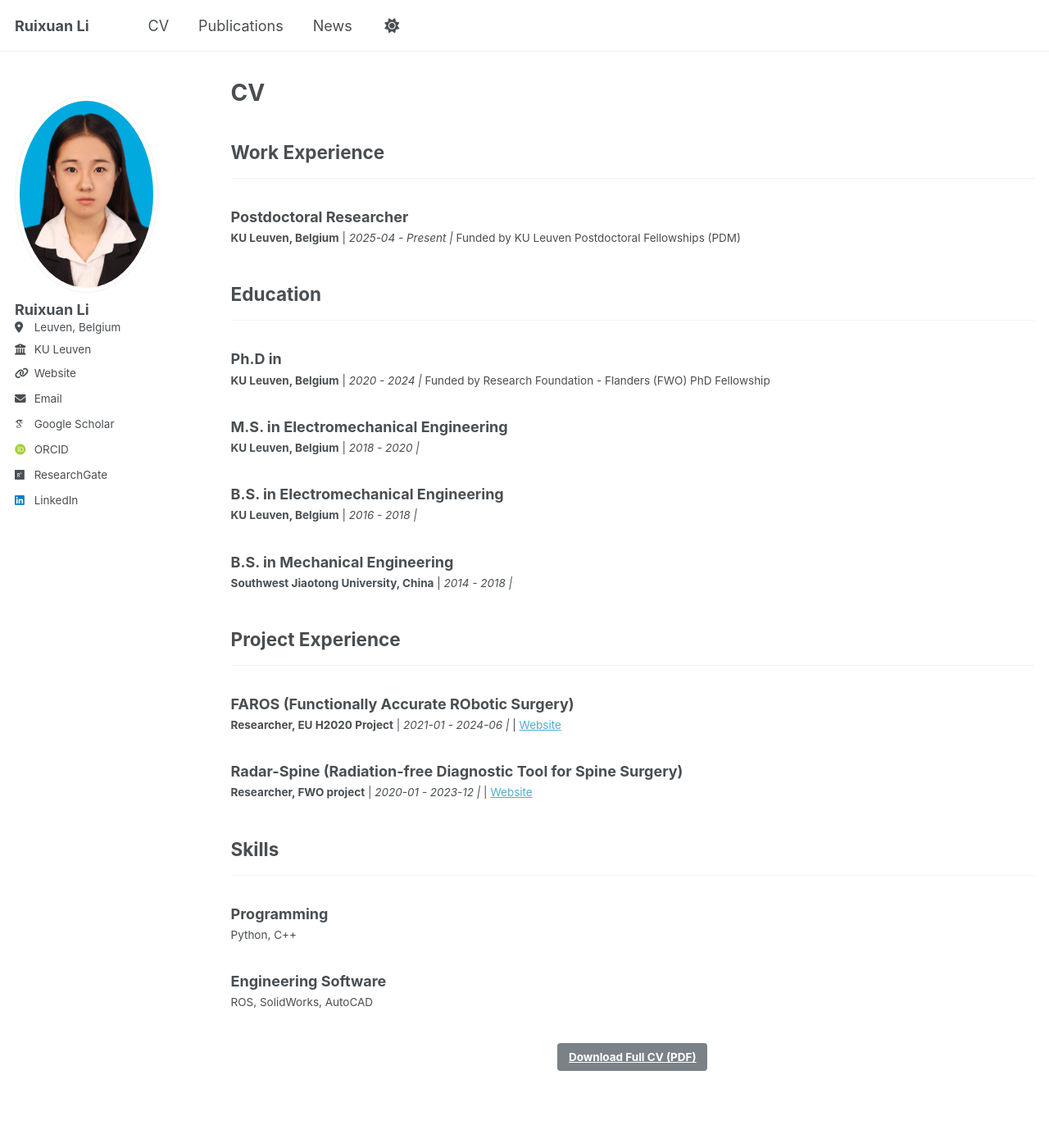
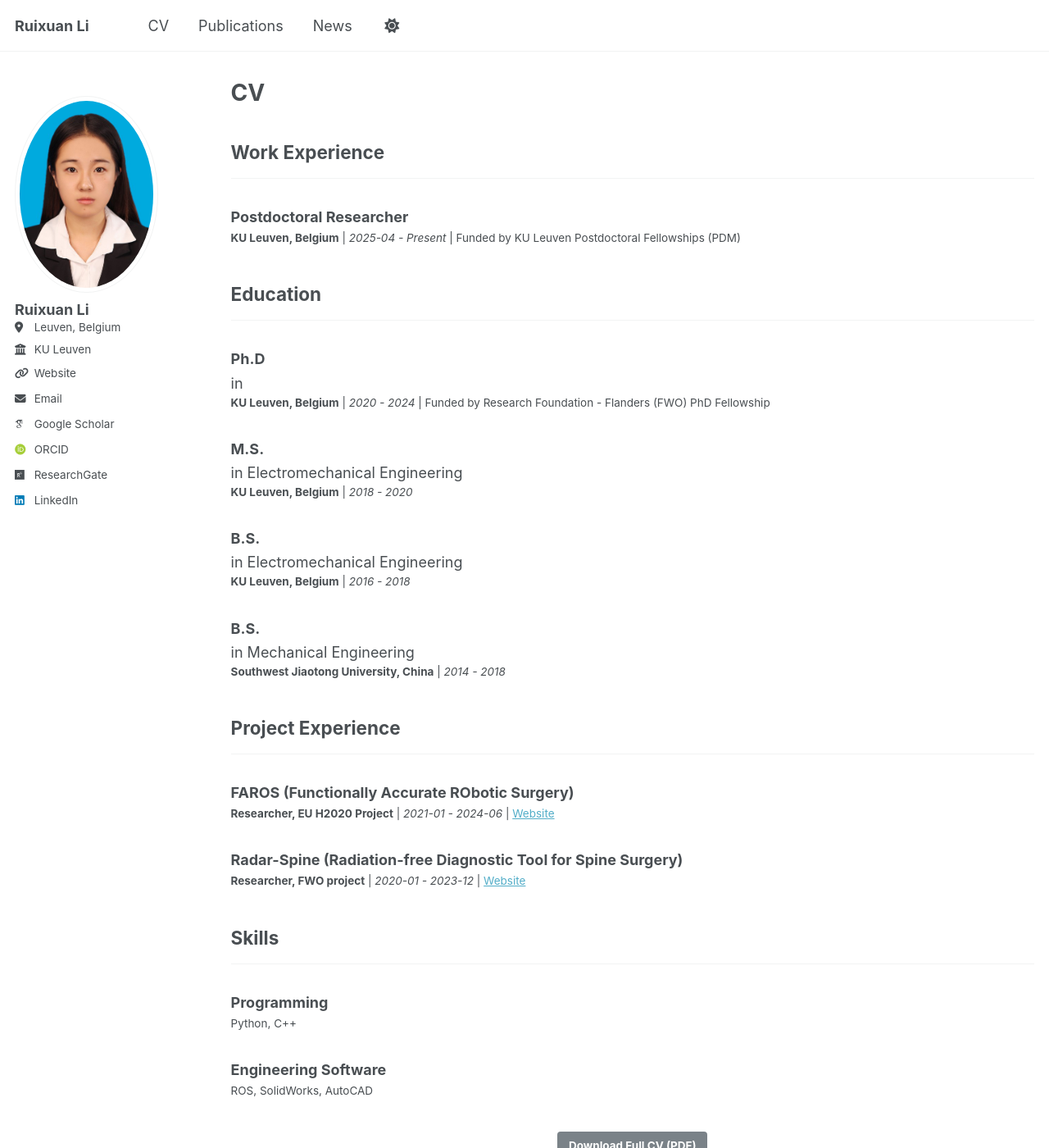
Before and after one commit to Li-Ruixuan/Li-Ruixuan.github.io, a Jekyll site: the page built from _pages/cv.html, in a window 1280 px wide and 1400 px high. Shown: the whole window at 82% size. Built offline with Jekyll 4.4.1, drawn with Linux system fonts in a browser that asks for light colours; some web fonts are replaced.

```diff
--- a/_pages/cv.html
+++ b/_pages/cv.html
@@ -17,7 +17,7 @@ Email: {{ site.data.cv.basics.email }}    -->
 <div class="list__item">
   <article class="archive__item">
     <h3 class="archive__item-title">{{ work.position }}</h3>
-    <p class="archive__item-excerpt"><strong>{{ work.company }}</strong> | <em>{{ work.startDate }}{% if work.endDate %} - {{ work.endDate }}{% else %} - Present{% endif %} | </em>{% if work.summary %} {{ work.summary }}{% endif %}</p>
+    <p class="archive__item-excerpt"><strong>{{ work.company }}</strong> | <em>{{ work.startDate }}{% if work.endDate %} - {{ work.endDate }}{% else %} - Present{% endif %} </em>{% if work.summary %} | {{ work.summary }}{% endif %}</p>
   </article>
 </div>
 {% endfor %}
@@ -28,8 +28,8 @@ Email: {{ site.data.cv.basics.email }}    -->
 {% for edu in site.data.cv.education %}
 <div class="list__item">
   <article class="archive__item">
-    <h3 class="archive__item-title">{{ edu.studyType }} in {{ edu.area }}</h3>
-    <p class="archive__item-excerpt"><strong>{{ edu.institution }}</strong> | <em>{{ edu.startDate }}{% if edu.endDate %} - {{ edu.endDate }}{% else %} - Present{% endif %} | </em>{% if edu.summary %} {{ edu.summary }}{% endif %}</p>
+    <h3 class="archive__item-title">{{ edu.studyType }} </h3> in {{ edu.area }}
+    <p class="archive__item-excerpt"><strong>{{ edu.institution }}</strong> | <em>{{ edu.startDate }}{% if edu.endDate %} - {{ edu.endDate }}{% else %} - Present{% endif %} </em>{% if edu.summary %}  | {{ edu.summary }}{% endif %}</p>
   </article>
 </div>
 {% endfor %}
@@ -42,7 +42,7 @@ Email: {{ site.data.cv.basics.email }}    -->
 <div class="list__item">
   <article class="archive__item">
     <h3 class="archive__item-title">{{ exp.name }}</h3>
-    <p class="archive__item-excerpt"><strong>{{ exp.organization }}</strong> | <em>{{ exp.startDate }}{% if exp.endDate %} - {{ exp.endDate }}{% else %} - Present{% endif %} | </em>{% if exp.website %} | <a href="{{ exp.website }}" target="_blank">Website</a>{% endif %}</p>
+    <p class="archive__item-excerpt"><strong>{{ exp.organization }}</strong> | <em>{{ exp.startDate }}{% if exp.endDate %} - {{ exp.endDate }}{% else %} - Present{% endif %} </em>{% if exp.website %} | <a href="{{ exp.website }}" target="_blank">Website</a>{% endif %}</p>
   </article>
 </div>
 {% endfor %}
```
